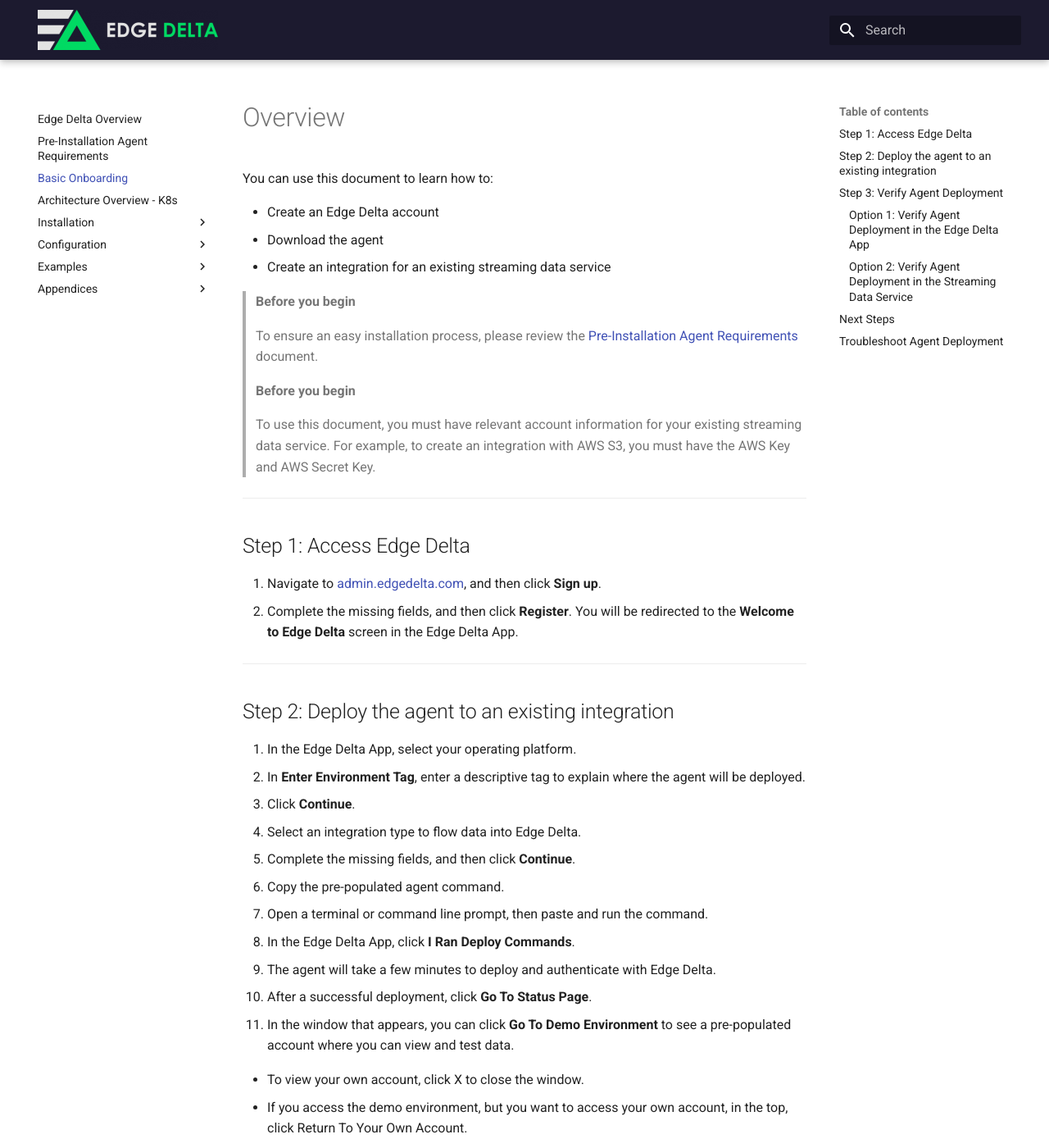
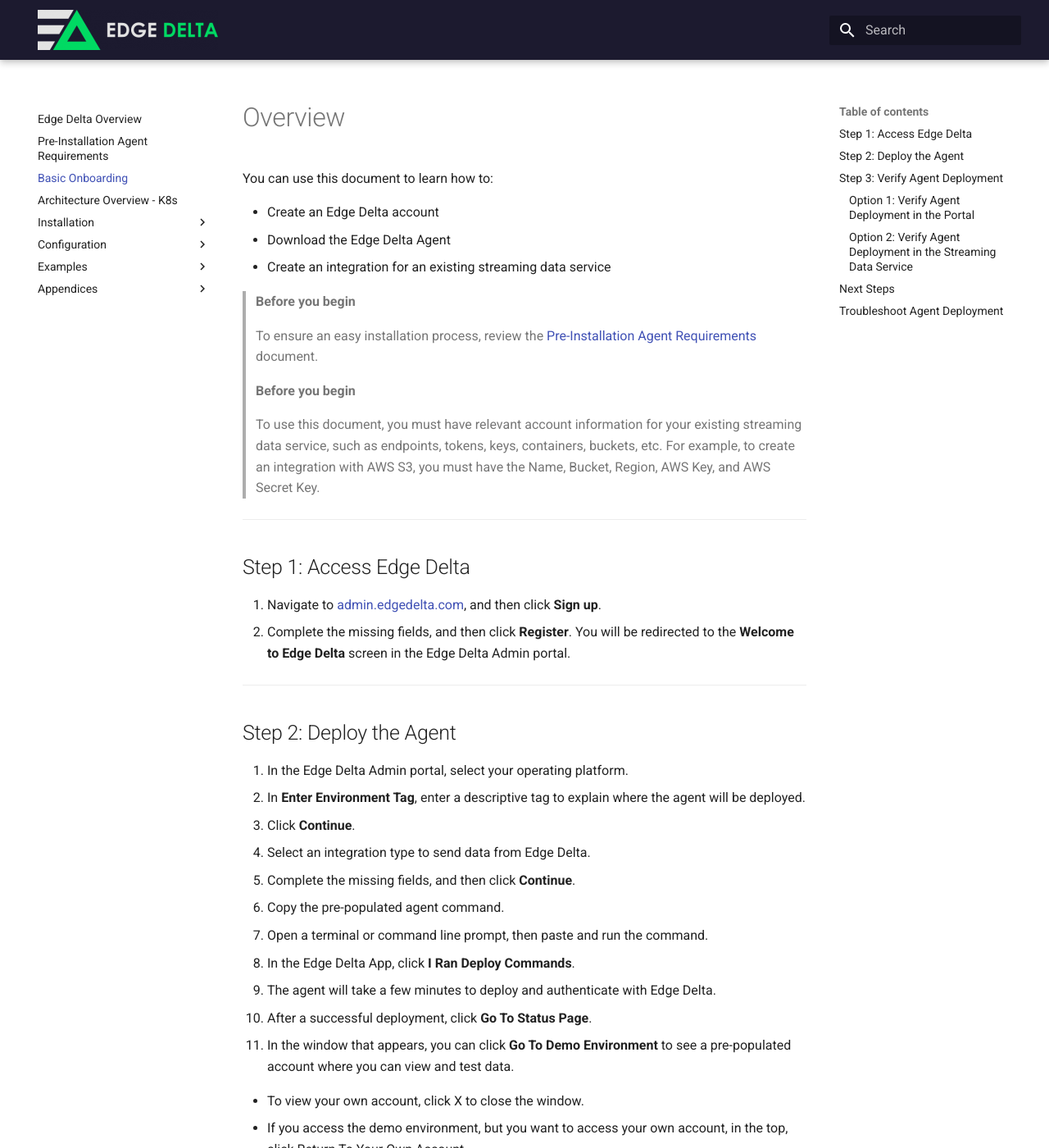
Before and after one commit to edgedelta/docs, an MkDocs documentation site: the page built from docs/basic-onboarding.md, in a window 1280 px wide and 1400 px high. Shown: the whole window at 82% size. Built offline with MkDocs 1.6.1 and Material for MkDocs 9.7.7, drawn with Linux system fonts in a browser that asks for light colours; some of the changed text lies outside the part shown.

Commit message:
Update basic-onboarding.md

```diff
--- a/docs/basic-onboarding.md
+++ b/docs/basic-onboarding.md
@@ -9,33 +9,33 @@ description: >-
 You can use this document to learn how to:
 
   * Create an Edge Delta account
-  * Download the agent
+  * Download the Edge Delta Agent
   * Create an integration for an existing streaming data service
 
 >  **Before you begin**
 >
-> To ensure an easy installation process, please review the [Pre-Installation Agent Requirements](agent-requirements.md) document.
+> To ensure an easy installation process, review the [Pre-Installation Agent Requirements](agent-requirements.md) document.
 
 
 >  **Before you begin**
 >
-> To use this document, you must have relevant account information for your existing streaming data service. For example, to create an integration with AWS S3, you must have the AWS Key and AWS Secret Key.
+> To use this document, you must have relevant account information for your existing streaming data service, such as endpoints, tokens, keys, containers, buckets, etc. For example, to create an integration with AWS S3, you must have the Name, Bucket, Region, AWS Key, and AWS Secret Key.
 
 ***
 
 ## Step 1: Access Edge Delta
 
 1. Navigate to [admin.edgedelta.com](https://admin.edgedelta.com/), and then click **Sign up**.
-2. Complete the missing fields, and then click **Register**. You will be redirected to the **Welcome to Edge Delta** screen in the Edge Delta App.
+2. Complete the missing fields, and then click **Register**. You will be redirected to the **Welcome to Edge Delta** screen in the Edge Delta Admin portal.
 
 ***
 
-## Step 2: Deploy the agent to an existing integration
+## Step 2: Deploy the Agent
 
-1. In the Edge Delta App, select your operating platform.
+1. In the Edge Delta Admin portal, select your operating platform.
 2. In **Enter Environment Tag**, enter a descriptive tag to explain where the agent will be deployed.
 3. Click **Continue**.
-4. Select an integration type to flow data into Edge Delta.
+4. Select an integration type to send data from Edge Delta.
 5. Complete the missing fields, and then click **Continue**.
 6. Copy the pre-populated agent command.
 7. Open a terminal or command line prompt, then paste and run the command.
@@ -54,19 +54,19 @@ You can use this document to learn how to:
 
 There are 2 ways to verify agent deployment:
 
-  * In the Edge Delta App
+  * In the portal
   * In the existing streaming data service
 
 ***
 
-### Option 1: Verify Agent Deployment in the Edge Delta App
+### Option 1: Verify Agent Deployment in the Portal
 
-1. In the Edge Delta App, on the left-side navigation, under **Data Pipeline**, click **Pipeline Status**.
+1. In the Edge Delta Admin Portal, on the left-side navigation, under **Data Pipeline**, click **Pipeline Status**.
 2. Review the **Active Nodes** section.
 3. If the agent was successfully installed, then there will be at least 1 active node.
 
 >  **Note:**
-> After an initial agent deployment, the app may only display non-zero values.
+> After an initial agent deployment, the portal may only display non-zero values.
 
 ***
 
```
